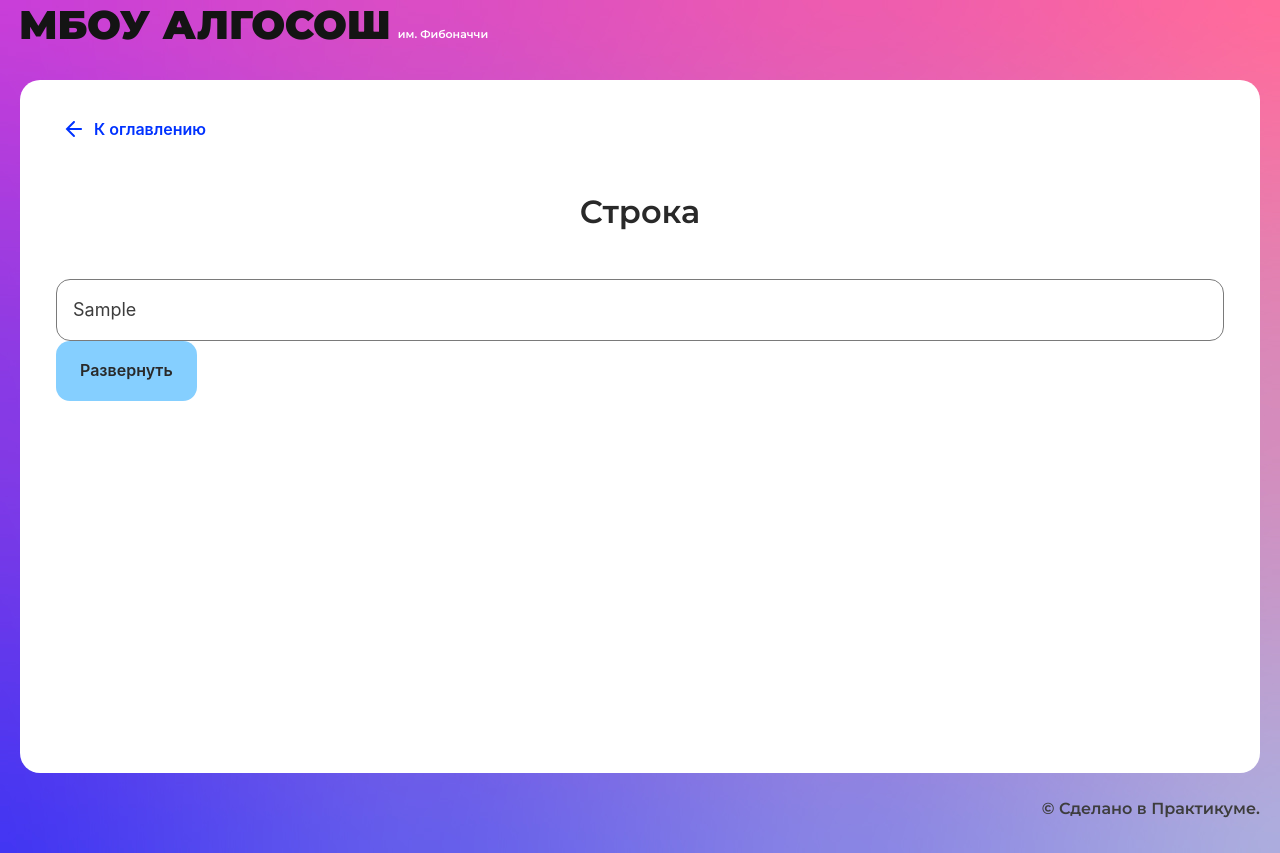
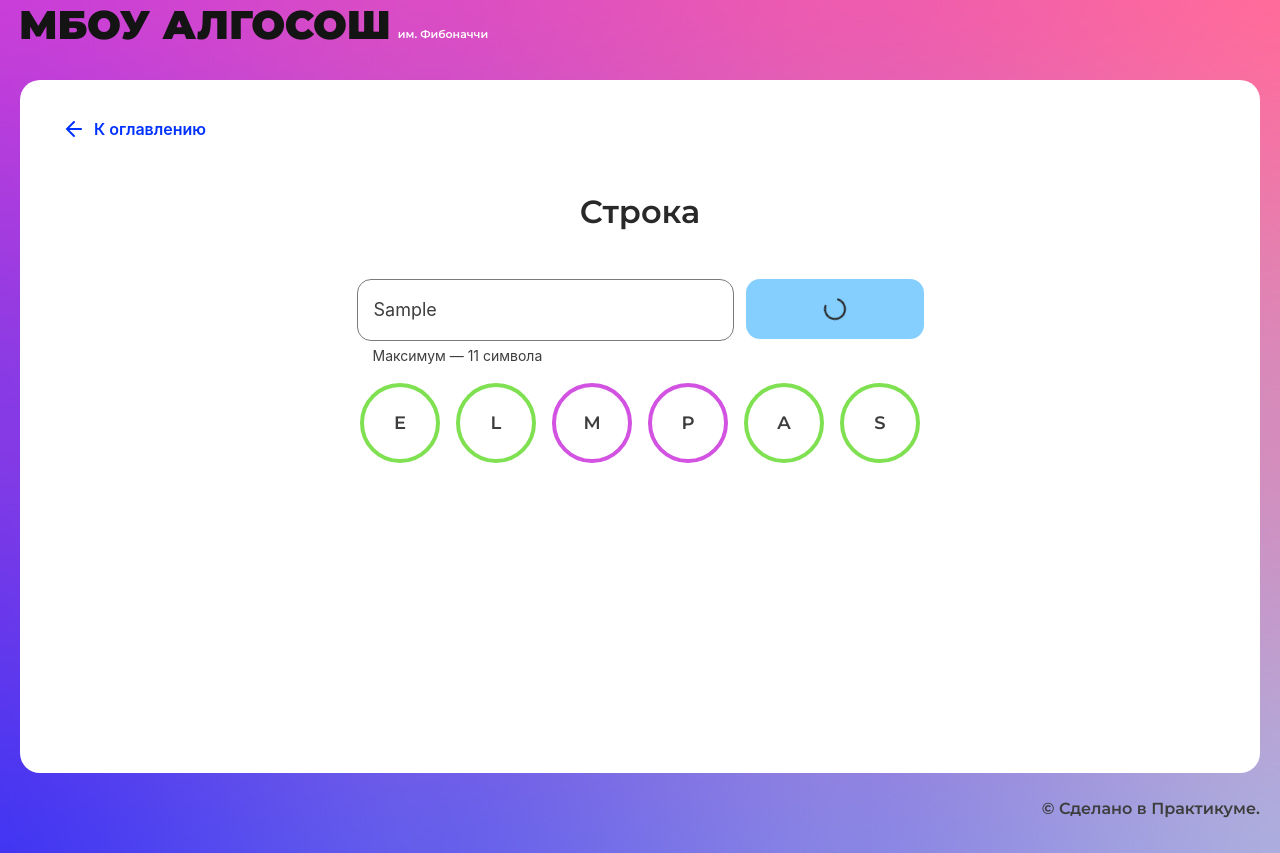
Before and after one commit to NataliyaNikulshina/Algososh, a React (Create React App) app: page /recursion in a window 1280 px wide. Both pictures are taken after typing "Sample" into the empty fields and a click on the button "Развернуть". Built offline with nearby package versions, Linux system fonts and the light colour scheme.

Commit message:
feat: feat async func

```diff
--- a/package.json
+++ b/package.json
@@ -25,7 +25,7 @@
     "test": "react-scripts test",
     "eject": "react-scripts eject",
     "predeploy": "npm run build",
-    "deploy": "gh-pages -d dist"
+    "deploy": "gh-pages -d build"
   },
   "eslintConfig": {
     "extends": [
--- a/src/components/string/string.module.css
+++ b/src/components/string/string.module.css
@@ -0,0 +1,25 @@
+.form{
+    max-width: 567px;
+    margin: 0 auto;
+    display: flex;
+    gap: 12px;
+}
+
+
+
+.list{
+    list-style: none;
+    display: flex;
+    justify-content: center;
+    gap: 16px;
+    padding: 0;
+
+}
+
+.input{
+    width: 377px;
+}
+
+.button{
+    width: 178px;
+}
--- a/src/components/string/string.tsx
+++ b/src/components/string/string.tsx
@@ -2,19 +2,53 @@ import React, { ChangeEvent, FC, FormEvent, useState } from "react";
 import { SolutionLayout } from "../ui/solution-layout/solution-layout";
 import { Input } from "../ui/input/input";
 import { Button } from "../ui/button/button";
+import { Circle } from "../ui/circle/circle";
 import stringStyle from './string.module.css';
+import { ElementStates } from "../../types/element-states";
+import { TArrCircle } from "../../types/arr-circle";
+import { swap } from "../../utils/swap";
 
 
 export const StringComponent: React.FC = () => {
-  const [inputValue, setInputValue] = useState("");
+  const [inputVal, setInputVal] = useState("");
   const [loader, setLoader] = useState(false);
+  const [arr, setArr] = useState<TArrCircle[]>([]);
 
-  const onSubmit = (e: FormEvent<HTMLFormElement>) => {
+  const reverseElements = async (array: TArrCircle[]) => {
+    let start = 0;
+    let end = array.length - 1;
+    while (start <= end){
+      if (start !== end) {
+        array[start].color = ElementStates.Changing;
+        array[end].color = ElementStates.Changing;
+        setArr([...array]);
+        await new Promise<void>((res) => setTimeout(res, 1000));
+        swap(array, start, end);
+        array[start].color = ElementStates.Modified;
+        array[end].color = ElementStates.Modified;
+        console.log(array);
+        setArr([...array]);
+        start++;
+        end--;
+      }
+    }
+  }
+
+  const onSubmit = async (e: FormEvent<HTMLFormElement>) => {
     e.preventDefault();
+    const array = inputVal.split('').map((el: string) => {
+      return {el,color: ElementStates.Default};
+    });
+    console.log(array);
+    setArr(array);
+    setLoader(true);
+    await reverseElements(array);
+    setLoader(false);
+    console.log(loader);
   };
 
   const onChange = (e: ChangeEvent<HTMLInputElement>) => {
-    setInputValue(e.target.value);
+    setInputVal(e.target.value);
   };
 
 
@@ -23,15 +57,25 @@ export const StringComponent: React.FC = () => {
      <form className={stringStyle.form} onSubmit={onSubmit}>
         <Input
           onChange={onChange}
-          value={inputValue}
+          value={inputVal}
           maxLength={11}
+          isLimitText
+          extraClass={stringStyle.input}
         />
         <Button
+          extraClass={stringStyle.button}
           text="Развернуть"
           type="submit"
           isLoader={loader}
         />
       </form>
+      <ul className={stringStyle.list}>
+        {arr.map(({ el, color }, index) => (
+          <li key={index}>
+            <Circle letter={el} state={color} />
+          </li>
+        ))}
+      </ul>
     </SolutionLayout>
   );
 };
--- /dev/null
+++ b/src/types/arr-circle.ts
@@ -0,0 +1,6 @@
+import { ElementStates } from "./element-states";
+
+export type TArrCircle = {
+    el: string;
+    color: ElementStates;
+  };
--- /dev/null
+++ b/src/utils/swap.ts
@@ -0,0 +1,8 @@
+import { TArrCircle } from "../types/arr-circle";
+
+export const swap = (arr: TArrCircle[], firstIndex: number, secondIndex: number): TArrCircle[]=> {
+    const temp = arr[firstIndex];
+    arr[firstIndex] = arr[secondIndex];
+    arr[secondIndex] = temp;
+    return arr;
+  }
```
Also changed, not shown: 1 other file (tests, documents, lock files or other folders).
